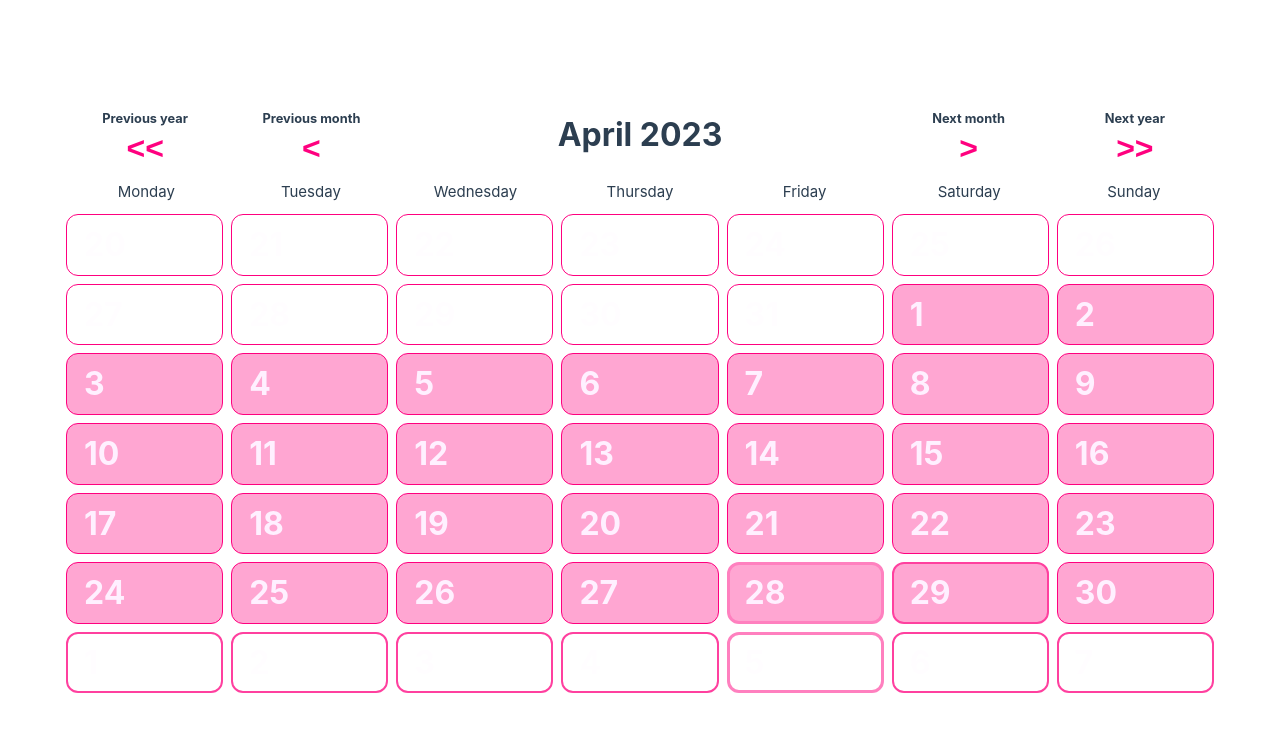
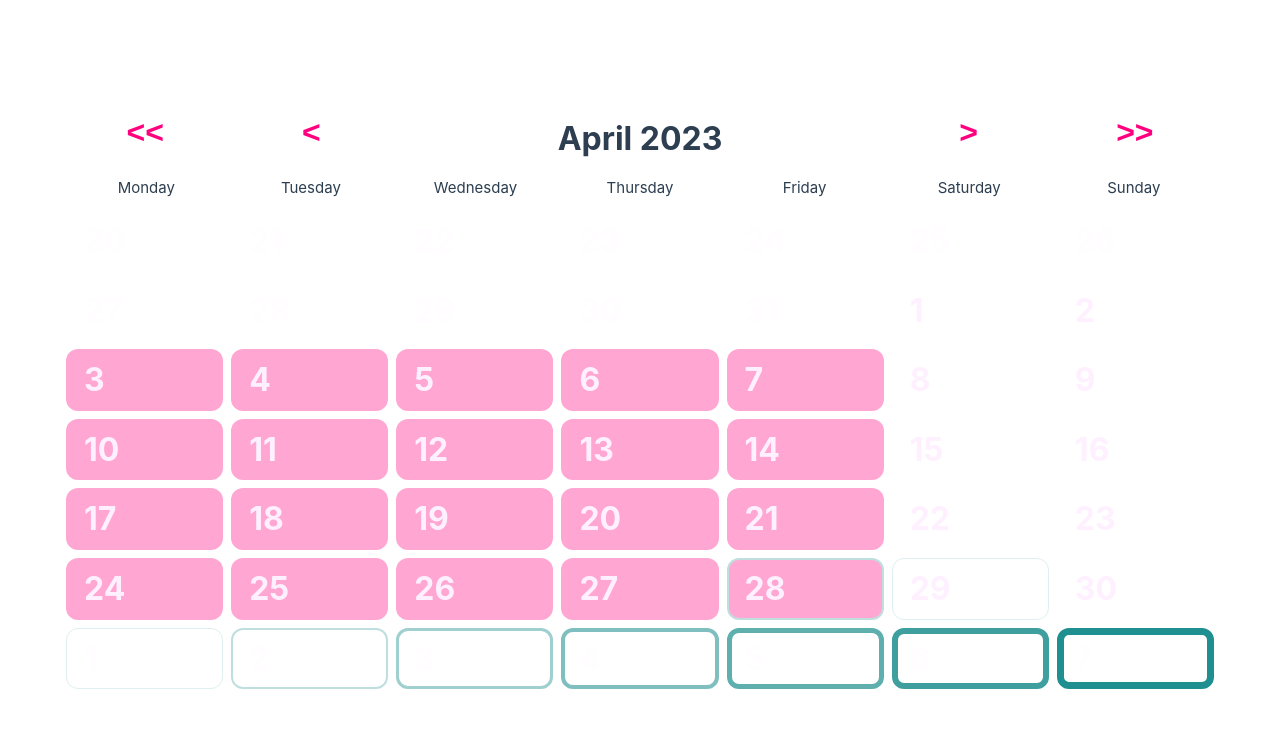
Before and after one commit to mikkmait/calendar, a Vue app: page / in a window 1280 px wide. Shown: the top 732 px of the page. Built offline with nearby package versions, Linux system fonts and the light colour scheme.

Commit message:
Styling mostly and cleaning up code

```diff
--- a/src/App.vue
+++ b/src/App.vue
@@ -90,14 +90,14 @@ export default {
 
 <template>
   <div class="cal-head">
-   <div class="nav-item">Previous year<NavButton label="<<" @clicked="onYearButtonClick" /></div>
-   <div class="nav-item">Previous month<NavButton label="<" @clicked="onMthButtonClick" /></div>
+   <div class="nav-item"><NavButton label="<<" @clicked="onYearButtonClick" /></div>
+   <div class="nav-item"><NavButton label="<" @clicked="onMthButtonClick" /></div>
    <div class="nav-item heading" id="heading">
     {{ translateMonth(currentMth.displayMonth) }}
     {{ currentMth.displayYear }}
    </div>
-   <div class="nav-item">Next month<NavButton label=">" @clicked="onMthButtonClick" /></div>
-   <div class="nav-item">Next year<NavButton label=">>" @clicked="onYearButtonClick" /></div>
+   <div class="nav-item"><NavButton label=">" @clicked="onMthButtonClick" /></div>
+   <div class="nav-item"><NavButton label=">>" @clicked="onYearButtonClick" /></div>
   </div>
   <month-container
    :dates="daysInCal"
--- a/src/components/DayContainer.vue
+++ b/src/components/DayContainer.vue
@@ -5,14 +5,15 @@ export default {
     date: {required: true},
     month: {required: true},
     currentMonth: Object,
-    border: Object
+    border: Object,
+    background: Object
   },
   methods: {
-    dayClick (date) {
-      this.$emit('dayClicked', date)
-      this.$emit('eventSort', {year: this.currentMonth.displayYear, month: this.currentMonth.displayMonth, date: this.date})
-      this.$emit('eventList', {year: this.currentMonth.displayYear, month: this.currentMonth.displayMonth, date: this.date})
-      this.$emit('birthdayList', {year: this.currentMonth.displayYear, month: this.currentMonth.displayMonth, date: this.date})
+    dayClick (date, month, year) {
+      this.$emit('dayClicked', 'Events for ' + this.translateDate(date) + ' of ' + this.translateMonth(month) + ' ' + year)
+      this.$emit('eventSort', {year: year, month: month, date: date})
+      this.$emit('eventList', {year: year, month: month, date: date})
+      this.$emit('birthdayList', {year: year, month: month, date: date})
     },
     translateMonth(month) {
       const months = ['January', 'February', 'March', 'April', 'May', 'June', 'July', 'August', 'September', 'October', 'November', 'December']
@@ -36,15 +37,13 @@ export default {
 <template>
   <div class="date day-out"
     v-if="this.month !== this.currentMonth.displayMonth"
-    :style="{ 'border-width': this.border.borderWidth + 'px', 'border-color': this.border.borderColor, padding: 16 - this.border.borderWidth + 'px' }"
-  >
+    :style="Object.assign(this.border)">
     <p class="date">{{ date }}</p>
   </div>
   <div class="date day-current"
     v-else-if="this.currentMonth.displayMonth === this.month"
-    :style="{ 'border-width': this.border.borderWidth + 'px', 'border-color': this.border.borderColor, padding: 16 - this.border.borderWidth + 'px' }"
-    @click="dayClick('Events for ' + translateDate(this.date) + ' of ' + translateMonth(this.currentMonth.displayMonth) + ' ' + this.currentMonth.displayYear)"
-  >
+    :style="Object.assign(this.border, this.background)"
+    @click="dayClick(this.date, this.currentMonth.displayMonth, this.currentMonth.displayYear)">
     <p class="date">{{ date }}</p>
   </div>
 </template>
--- a/src/components/MonthContainer.vue
+++ b/src/components/MonthContainer.vue
@@ -85,26 +85,42 @@ export default {
       return monthName
     },
     borderCalc(year, month, date) {
-      let event = {}
-      let borderWidth = 1
+      let border = {}
+      let borderWidth = 0
       let borderRed = 255
-      let borderGreen = 0
-      let borderBlue = 127
+      let borderGreen = 255
+      let borderBlue = 255
+      let borderAlpha = 0
       let borderColor = 'rgba(' + borderRed + ', ' + borderGreen + ', ' + borderBlue + ', 100%)'
       for (let i = 0; i < this.events.length; i++) {
         if (year + '' + month + '' + date === this.events[i].year + '' + this.events[i].month + '' + this.events[i].date) {
           borderWidth += 1
-          // borderRed -= 16
-          borderGreen += 64
-          borderBlue += 32
+          borderRed -= 32
+          borderGreen -= 16
+          borderBlue -= 16
+          borderAlpha = 100
         }
       }
-      borderColor = 'rgba(' + borderRed + ', ' + borderGreen + ', ' + borderBlue + ', 100%)'
-      event = {
-        'borderColor': borderColor,
-        'borderWidth': borderWidth
+      borderColor = 'rgba(' + borderRed + ', ' + borderGreen + ', ' + borderBlue + ', ' + borderAlpha + '%)'
+      border = {
+        'border-color': borderColor,
+        'border-width': borderWidth + 'px',
+        'padding': 16 - borderWidth + 'px',
       }
-      return event
+      return border
+    },
+    bgCalc(day) {
+      let bg = {}
+      let backgroundColor = 'rgba(255, 0, 127, 35%)'
+      for (let i = 0; i < this.events.length; i++) {
+        if (day === 0 || day === 6) {
+          backgroundColor = 'rgba(255, 255, 255, 10%)'
+        }
+      }
+      bg = {
+        'background-color': backgroundColor,
+      }
+      return bg
     }
   },
   components: { DayContainer, EventList, BirthdayList, AllDay }
@@ -121,6 +137,7 @@ export default {
       :month="day.getMonth()"
       :currentMonth="currentMonth"
       :border="borderCalc(day.getFullYear(), day.getMonth(), day.getDate())"
+      :background="bgCalc(day.getDay())"
       @dayClicked="clickOnDate"
       @eventSort="eventSort"
       @eventList="eventList"
@@ -132,8 +149,14 @@ export default {
       <span class="dialog-heading"></span>
       <button class="dialog-close" @click="closeDialog">X</button>
     </div>
-    <div class="birthday-list"><BirthdayList :birthdays="dateBirthdays" v-if="dateBirthdays.length > 0"/></div>
-    <div class="event-list"><AllDay :events="dateEvents"/></div>
-    <div class="event-list"><EventList :events="dateEvents" /></div>
+    <div class="birthday-list">
+      <BirthdayList :birthdays="dateBirthdays" v-if="dateBirthdays.length > 0"/>
+    </div>
+    <div class="event-list">
+      <AllDay :events="dateEvents"/>
+    </div>
+    <div class="event-list">
+      <EventList :events="dateEvents" />
+    </div>
   </dialog>
 </template>
--- a/src/data/events.js
+++ b/src/data/events.js
@@ -2,9 +2,16 @@ const eventList = [
   { timeHour: '19', timeMinute: '00', date: 28, month: 3, year: 2023, allDay: false, name: 'Swan Lake premiere', type: 'PERSONAL', location: 'Tallinn' },
   { timeHour: '23', timeMinute: '00', date: 28, month: 3, year: 2023, allDay: false, name: 'Suusi missing', type: 'PERSONAL', location: 'Tallinn' },
   { timeHour: '19', timeMinute: '00', date: 29, month: 3, year: 2023, allDay: false, name: 'Frost / Bite premiere', type: 'PERSONAL', location: 'Riga' },
+  { timeHour: '12', timeMinute: '00', date: 4, month: 4, year: 2023, allDay: true, name: 'In Tartu', type: 'personal', location: 'Tartu' },
+  { timeHour: '14', timeMinute: '00', date: 4, month: 4, year: 2023, allDay: false, name: 'Meeting Ellinor', type: 'personal', location: 'Tartu' },
   { timeHour: '19', timeMinute: '00', date: 4, month: 4, year: 2023, allDay: false, name: 'Kriis.ID performance', type: 'WORK', location: 'Tartu' },
-  { timeHour: '14', timeMinute: '00', date: 5, month: 4, year: 2023, allDay: false, name: 'Elektriteater birthday', type: 'EVENT', location: 'Tartu' },
+  { timeHour: '21', timeMinute: '00', date: 4, month: 4, year: 2023, allDay: false, name: 'To Tallinn', type: 'personal', location: 'Bussijaam' },
+  { timeHour: '07', timeMinute: '00', date: 5, month: 4, year: 2023, allDay: false, name: 'To Tallinn', type: 'personal', location: 'Raudteejaam' },
+  { timeHour: '14', timeMinute: '00', date: 5, month: 4, year: 2023, allDay: false, name: 'To Tartu', type: 'personal', location: 'Vene kultuurikeskus' },
+  { timeHour: '23', timeMinute: '59', date: 5, month: 4, year: 2023, allDay: false, name: 'To Tallinn', type: 'personal', location: 'Tartu Elektriteater' },
+  { timeHour: '18', timeMinute: '00', date: 5, month: 4, year: 2023, allDay: false, name: 'Elektriteater birthday', type: 'EVENT', location: 'Tartu' },
   { timeHour: '09', timeMinute: '00', date: 5, month: 4, year: 2023, allDay: false, name: 'False/Falling rehearsal', type: 'WORK', location: 'Tallinn' },
+  { timeHour: '11', timeMinute: '00', date: 2, month: 4, year: 2023, allDay: false, name: 'Spooky action Festival meeting', type: 'WORK', location: 'Studio' },
   { timeHour: '14', timeMinute: '00', date: 2, month: 4, year: 2023, allDay: false, name: 'LED screen testing @ Vaba Lava', type: 'WORK', location: 'Tallinn' },
   { timeHour: '12', timeMinute: '00', date: 1, month: 4, year: 2023, allDay: false, name: 'Building Bridges development meeting', type: 'school', location: 'Online' },
   { timeHour: '00', timeMinute: '00', date: 20, month: 4, year: 2023, allDay: true, name: 'RS Quest regatta', type: 'sailing', location: 'Meltemi yachtclub' },
@@ -15,8 +22,21 @@ const eventList = [
   { timeHour: '09', timeMinute: '00', date: 20, month: 4, year: 2023, allDay: false, name: 'SDA Live coding', type: 'coursework', location: 'Online' },
   { timeHour: '09', timeMinute: '00', date: 21, month: 4, year: 2023, allDay: false, name: 'SDA Live coding', type: 'coursework', location: 'Online' },
   { timeHour: '23', timeMinute: '00', date: 20, month: 4, year: 2023, allDay: false, name: 'UH3 Night meeting', type: 'personal', location: 'Kanuti Gildi SAAL' },
+  { timeHour: '14', timeMinute: '00', date: 3, month: 4, year: 2023, allDay: false, name: 'Trenn', type: 'sailing', location: 'Pirita' },
   { timeHour: '16', timeMinute: '00', date: 3, month: 4, year: 2023, allDay: false, name: 'Kolmapäevak', type: 'sailing', location: 'Pirita' },
+  { timeHour: '21', timeMinute: '00', date: 3, month: 4, year: 2023, allDay: false, name: 'To Tartu', type: 'personal', location: 'Bussijaam' },
   { timeHour: '09', timeMinute: '00', date: 6, month: 4, year: 2023, allDay: false, name: 'SDA Summary workshop', type: 'coursework', location: 'Online' },
+  { timeHour: '09', timeMinute: '00', date: 6, month: 4, year: 2023, allDay: false, name: 'SDA Summary workshop', type: 'coursework', location: 'Online' },
+  { timeHour: '09', timeMinute: '00', date: 6, month: 4, year: 2023, allDay: false, name: 'SDA Summary workshop', type: 'coursework', location: 'Online' },
+  { timeHour: '09', timeMinute: '00', date: 6, month: 4, year: 2023, allDay: false, name: 'SDA Summary workshop', type: 'coursework', location: 'Online' },
+  { timeHour: '09', timeMinute: '00', date: 6, month: 4, year: 2023, allDay: false, name: 'SDA Summary workshop', type: 'coursework', location: 'Online' },
+  { timeHour: '09', timeMinute: '00', date: 6, month: 4, year: 2023, allDay: false, name: 'SDA Summary workshop', type: 'coursework', location: 'Online' },
+  { timeHour: '09', timeMinute: '00', date: 7, month: 4, year: 2023, allDay: false, name: 'SDA Live workshop', type: 'coursework', location: 'Online' },
+  { timeHour: '09', timeMinute: '00', date: 7, month: 4, year: 2023, allDay: false, name: 'SDA Live workshop', type: 'coursework', location: 'Online' },
+  { timeHour: '09', timeMinute: '00', date: 7, month: 4, year: 2023, allDay: false, name: 'SDA Live workshop', type: 'coursework', location: 'Online' },
+  { timeHour: '09', timeMinute: '00', date: 7, month: 4, year: 2023, allDay: false, name: 'SDA Live workshop', type: 'coursework', location: 'Online' },
+  { timeHour: '09', timeMinute: '00', date: 7, month: 4, year: 2023, allDay: false, name: 'SDA Live workshop', type: 'coursework', location: 'Online' },
+  { timeHour: '09', timeMinute: '00', date: 7, month: 4, year: 2023, allDay: false, name: 'SDA Live workshop', type: 'coursework', location: 'Online' },
   { timeHour: '09', timeMinute: '00', date: 7, month: 4, year: 2023, allDay: false, name: 'SDA Live workshop', type: 'coursework', location: 'Online' },
   { timeHour: '16', timeMinute: '30', date: 10, month: 4, year: 2023, allDay: false, name: 'Kolmapäevak', type: 'sailing', location: 'Pirita' },
   { timeHour: '16', timeMinute: '30', date: 17, month: 4, year: 2023, allDay: false, name: 'Kolmapäevak', type: 'sailing', location: 'Pirita' },
```
Also changed, not shown: src/assets/main.css (indentation only).
